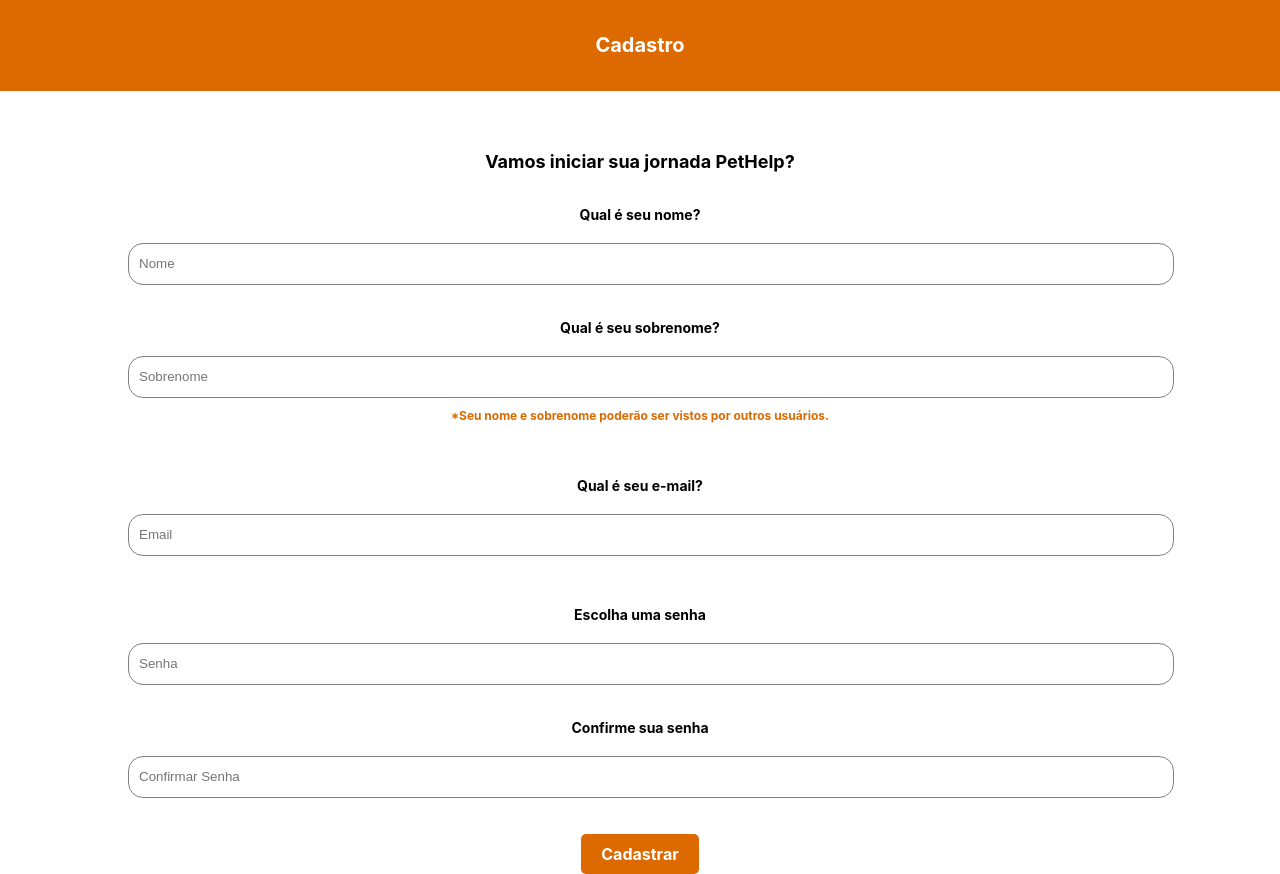
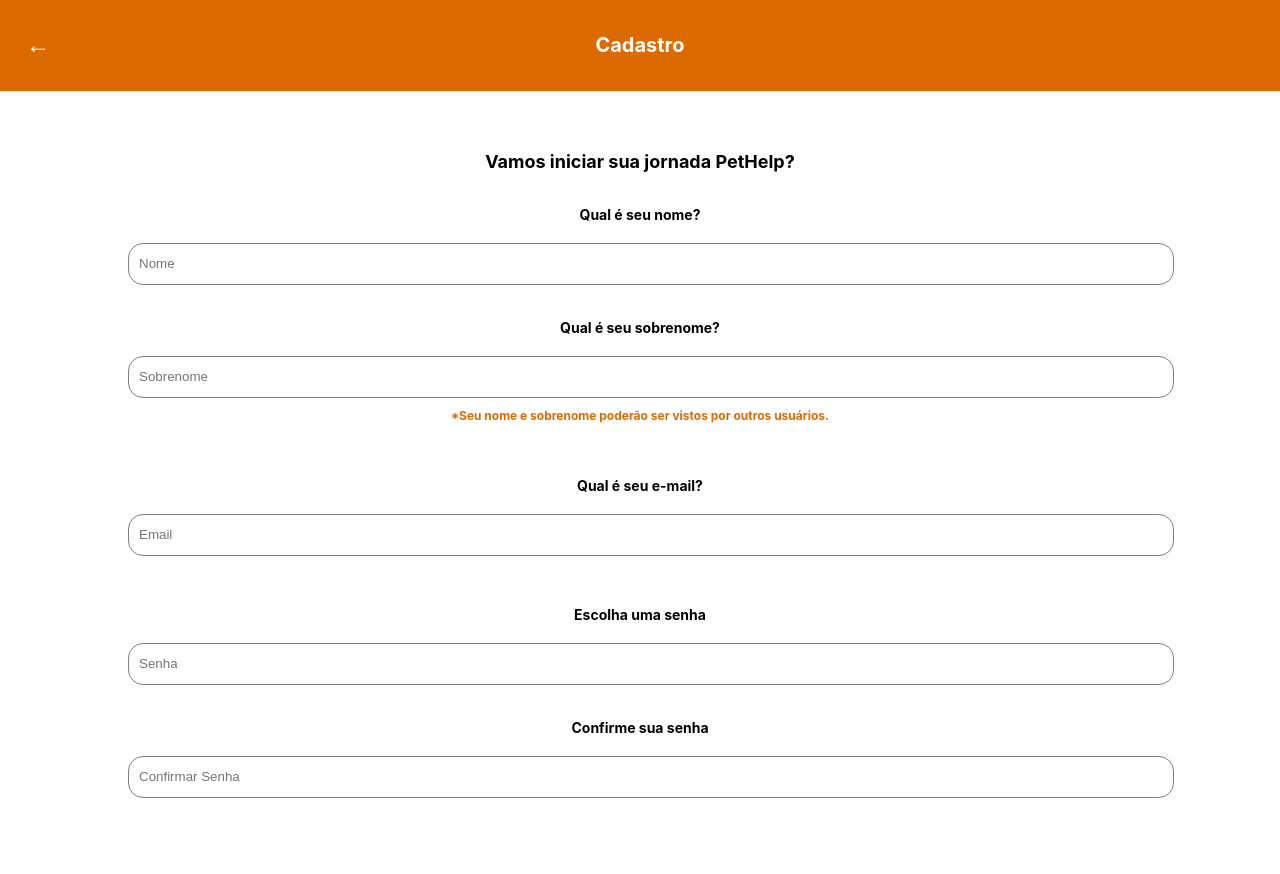
Before and after one commit to harukusuo/phr, a React (Create React App) app: page /cadastro in a window 1280 px wide. After the commit the page ends 800 px from the top, so only its background shows below. Built offline with nearby package versions, Linux system fonts and the light colour scheme.

Commit message:
commit 16/07 às 22:28

```diff
--- a/src/components/Cadastro.js
+++ b/src/components/Cadastro.js
@@ -19,13 +19,11 @@
     setPasswordError('');
     setPasswordError2('');
 
-    // valida email
-    if (!email.endsWith('@gmail.com') && !email.endsWith('@outlook.com')) {
+    if (!email.endsWith('@gmail.com') && !email.endsWith('@outlook.com') && !email.endsWith('@educar.rs.gov.br.com') && !email.endsWith('@yahoo.com') && !email.endsWith('@hotmail.com')) {
       setEmailError('Por favor, insira um e-mail válido.');
       return;
     }
 
-    // verifica senha
     if (password !== confirmPassword) {
       setPasswordError('As senhas não coincidem.');
       return;
@@ -36,19 +34,21 @@
       return;
     }
 
-    // se estiver tudo correto
     if (firstName && lastName && email && password === confirmPassword) {
       setSignupSuccess(true);
-      // aq add lógica pra enviar dados p servidor etc
 
-      // vai pro login se tiver td certo
-      navigate('/login');
+      setTimeout(() => {
+        navigate('/login');
+      }, 2000);
     }
   };
 
   return (
     <div className="container">
       <div className="header">
+        <button className="backButton" onClick={() => navigate(-1)}>
+          &#8592;
+        </button>
         <h1 className="headerText">Cadastro</h1>
       </div>
       <p className="welcomeMessage">Vamos iniciar sua jornada PetHelp?</p>
--- a/src/components/HomePage.js
+++ b/src/components/HomePage.js
@@ -1,4 +1,4 @@
-import React from 'react';
+import React, { useState, useEffect } from 'react';
 import '../styles/HomePage.css';
 import homeIcon from '../assets/home.png';
 import searchIcon from '../assets/buscar.png';
@@ -7,6 +7,28 @@
 import postIcon from '../assets/postar.png';
 
 const HomePage = () => {
+  const [activeButton, setActiveButton] = useState(null);
+
+  const handleButtonClick = (buttonName) => {
+    setActiveButton(buttonName);
+    console.log(`Botão ${buttonName} pressionado`);
+  };
+
+  const handleFloatingButtonClick = () => {
+    setActiveButton('post');
+    console.log('Botão Postar pressionado');
+  };
+
+  useEffect(() => {
+    if (activeButton) {
+      const timer = setTimeout(() => {
+        setActiveButton(null);
+      }, 1000);
+
+      return () => clearTimeout(timer);
+    }
+  }, [activeButton]);
+
   return (
     <div className="container">
       <div className="header">
@@ -17,23 +39,38 @@
         <p>Open up App.js to start working on your app!</p>
       </div>
 
+      <div
+        className={`floatingButton ${activeButton === 'post' ? 'active' : ''}`}
+        onClick={handleFloatingButtonClick}
+      >
+        <img src={postIcon} alt="Postar" className="floatingButtonIcon" />
+      </div>
+
       <div className="bottomBar">
-        <div className="button" onClick={() => console.log('Botão Home pressionado')}>
+        <div
+          className={`button ${activeButton === 'home' ? 'active' : ''}`}
+          onClick={() => handleButtonClick('home')}
+        >
           <img src={homeIcon} alt="Home" className="icon" />
         </div>
-        <div className="button" onClick={() => console.log('Botão Pesquisar pressionado')}>
+        <div
+          className={`button ${activeButton === 'search' ? 'active' : ''}`}
+          onClick={() => handleButtonClick('search')}
+        >
           <img src={searchIcon} alt="Pesquisar" className="icon" />
         </div>
-        <div className="button" onClick={() => console.log('Botão Chats pressionado')}>
+        <div
+          className={`button ${activeButton === 'chats' ? 'active' : ''}`}
+          onClick={() => handleButtonClick('chats')}
+        >
           <img src={chatsIcon} alt="Chats" className="icon" />
         </div>
-        <div className="button" onClick={() => console.log('Botão Meu Perfil pressionado')}>
+        <div
+          className={`button ${activeButton === 'profile' ? 'active' : ''}`}
+          onClick={() => handleButtonClick('profile')}
+        >
           <img src={profileIcon} alt="Meu Perfil" className="icon" />
         </div>
-      </div>
-
-      <div className="floatingButton" onClick={() => console.log('Botão Postar pressionado')}>
-        <img src={postIcon} alt="Postar" className="floatingButtonIcon" />
       </div>
     </div>
   );
--- a/src/components/Login.js
+++ b/src/components/Login.js
@@ -12,32 +12,37 @@
   const navigate = useNavigate();
 
   const handleLogin = () => {
+    setEmailError('');
+    setPasswordError('');
+
     // valida email
-    if (!email.endsWith('@gmail.com') && !email.endsWith('@outlook.com')) {
+    if (!email.endsWith('@gmail.com') && !email.endsWith('@outlook.com') && !email.endsWith('@educar.rs.gov.br.com') && !email.endsWith('@yahoo.com') && !email.endsWith('@hotmail.com')) {
       setEmailError('Por favor, insira um e-mail válido.');
       return;
-    } else {
-      setEmailError('');
     }
 
     // valida senha
     if (password.length < 8) {
       setPasswordError('A senha deve ter pelo menos 8 caracteres.');
       return;
-    } else {
-      setPasswordError('');
     }
 
-    // login bem sucedido
+    // login bem-sucedido
     if (email && password) {
       setLoginSuccess(true);
-      navigate('/homepage');
+
+      setTimeout(() => {
+        navigate('/homepage');
+      }, 2000);
     }
   };
 
   return (
     <div className="container">
       <div className="header">
+        <button className="backButton" onClick={() => navigate(-1)}>
+          &#8592;
+        </button>
         <h1 className="headerText">Login</h1>
       </div>
 
--- a/src/styles/Cadastro.css
+++ b/src/styles/Cadastro.css
@@ -80,3 +80,15 @@
   margin-top: 10px;
   font-weight: bold;
 }
+
+.backButton {
+  position: absolute;
+  left: 20px;
+  top: 50%;
+  transform: translateY(-50%);
+  background: none;
+  border: none;
+  color: white;
+  font-size: 24px;
+  cursor: pointer;
+}
--- a/src/styles/HomePage.css
+++ b/src/styles/HomePage.css
@@ -1,9 +1,18 @@
+body, html {
+  margin: 0;
+  padding: 0;
+  width: 100%;
+  height: 100%;
+  overflow-x: hidden;
+}
+
 .container {
   display: flex;
   flex-direction: column;
   align-items: center;
-  justify-content: flex-start;
+  justify-content: space-between;
   height: 100vh;
+  width: 100%;
   background-color: #fff;
 }
 
@@ -12,6 +21,7 @@
   width: 100%;
   padding: 20px 0;
   text-align: center;
+  flex-shrink: 0;
 }
 
 .headerText {
@@ -24,6 +34,7 @@
   display: flex;
   align-items: center;
   justify-content: center;
+  width: 100%;
 }
 
 .bottomBar {
@@ -31,17 +42,21 @@
   justify-content: space-around;
   align-items: center;
   background-color: #DD6A00;
-  padding: 10px 20px;
+  padding: 10px 0;
   width: 100%;
+  flex-shrink: 0;
 }
 
 .button {
-  background-color: #DD6A00;
   padding: 10px;
-  border-radius: 5px;
   color: white;
   cursor: pointer;
   text-decoration: none;
+  border-radius: 5px;
+}
+
+.button.active .icon {
+  filter: brightness(0.7);
 }
 
 .icon {
@@ -51,7 +66,7 @@
 
 .floatingButton {
   position: fixed;
-  bottom: 20px;
+  bottom: 80px;
   right: 20px;
   width: 60px;
   height: 60px;
@@ -64,6 +79,10 @@
   cursor: pointer;
 }
 
+.floatingButton.active .floatingButtonIcon {
+  filter: brightness(0.7);
+}
+
 .floatingButtonIcon {
   width: 32px;
   height: 32px;
--- a/src/styles/Login.css
+++ b/src/styles/Login.css
@@ -7,6 +7,7 @@
 }
 
 .header {
+  position: relative;
   background-color: #DD6A00;
   width: 100%;
   padding: 20px 0;
@@ -79,3 +80,15 @@
   color: red;
   font-size: 14px;
 }
+
+.backButton {
+  position: absolute;
+  left: 20px;
+  top: 50%;
+  transform: translateY(-50%);
+  background: none;
+  border: none;
+  color: white;
+  font-size: 24px;
+  cursor: pointer;
+}
```
